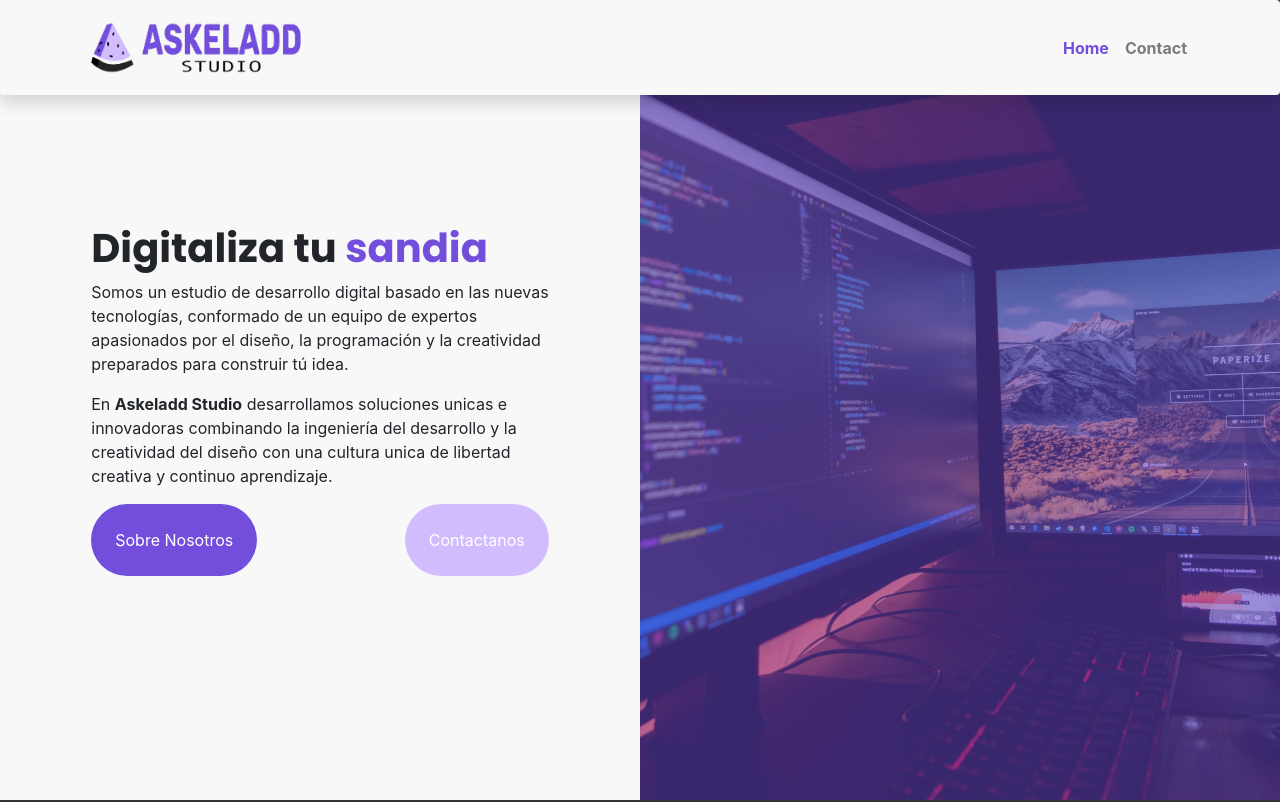
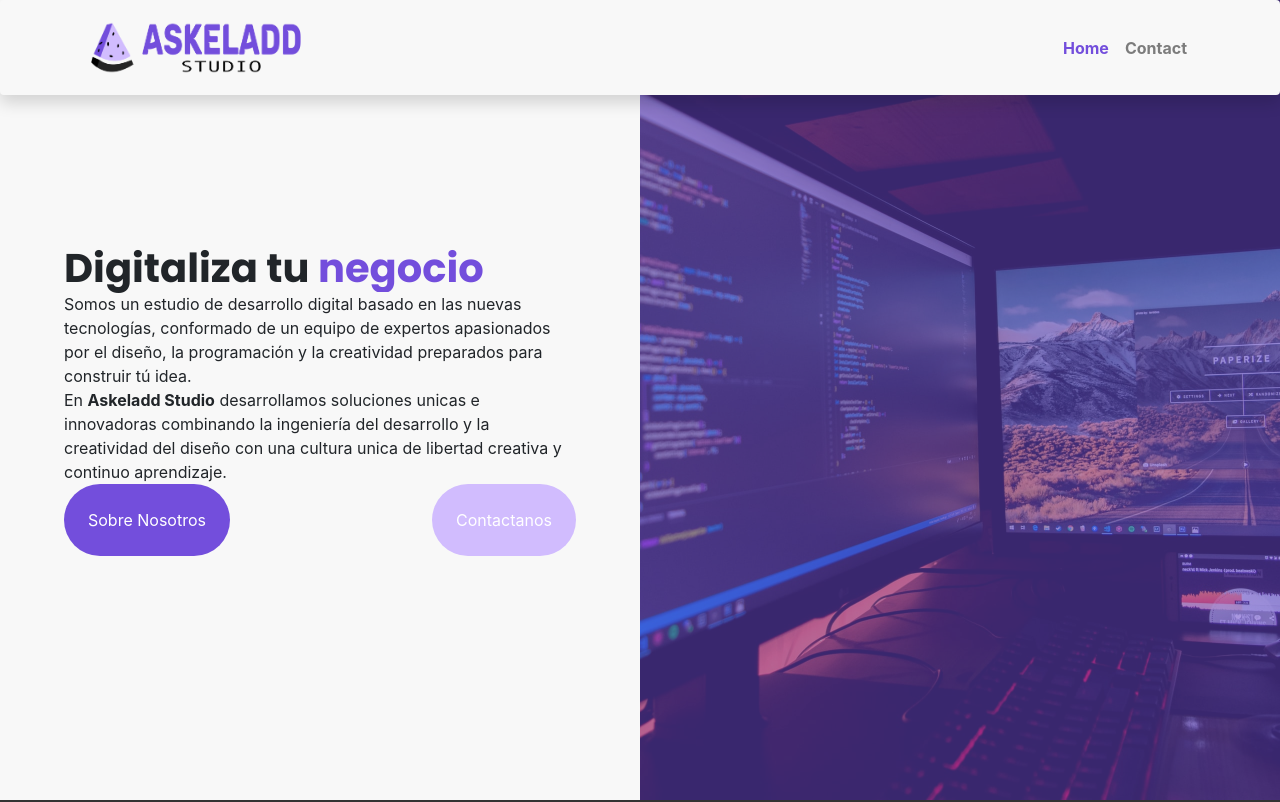
Before and after one commit to vrigna/askeladd-studio, a Vue app: page /#/ in a window 1280 px wide. Shown: the top 802 px of the page. Built offline with nearby package versions, Linux system fonts and the light colour scheme.

Commit message:
Se agregaron animaciones

```diff
--- a/package.json
+++ b/package.json
@@ -12,6 +12,7 @@
     "@fortawesome/free-brands-svg-icons": "^5.15.3",
     "@fortawesome/free-solid-svg-icons": "^5.15.3",
     "@fortawesome/vue-fontawesome": "^2.0.2",
+    "animate.css": "^4.1.1",
     "axios": "^0.21.1",
     "bootstrap-icons": "^1.5.0",
     "core-js": "^3.6.5",
--- a/src/App.vue
+++ b/src/App.vue
@@ -1,7 +1,13 @@
 <template>
   <div id="app">
     <Navbar />
-    <router-view/>
+    <transition
+      mode="out-in"
+      enter-active-class="animate__animated animate__fadeIn"
+      leave-active-class="animate__animated animate__fadeOut"
+    >
+      <router-view/>
+    </transition>
   </div>
 </template>
 
--- a/src/main.js
+++ b/src/main.js
@@ -3,6 +3,7 @@ import Vue from 'vue'
 import App from './App.vue'
 import router from './router'
 import store from './store'
+import 'animate.css'
 
 Vue.config.productionTip = false
 
--- a/src/views/Home.vue
+++ b/src/views/Home.vue
@@ -5,8 +5,17 @@
       <div class="bg-light">
         <div class="row min-vh-100 container-fluid m-0 p-0">
           <div class="col-lg-6 col-md-12 d-flex align-items-center">
-            <div class="mx-auto main__container">
-              <h1 class="font-weight-bold" style="font-family: Poppins">Digitaliza tu <span class=" text-primary">sandia</span></h1>
+            <div class="mx-auto main__container container-text">
+              <h1 class="font-weight-bold" style="font-family: Poppins">
+                Digitaliza tu
+                <div class="words">
+                  <span>sandia</span>
+                  <span>empresa</span>
+                  <span>negocio</span>
+                  <span>idea</span>
+                  <span>proyecto</span>
+                </div>
+              </h1>
               <p>Somos un estudio de desarrollo digital basado en las nuevas tecnologías, conformado de un equipo de expertos apasionados por el diseño, la programación y la creatividad preparados para construir tú idea.</p>
               <p>En <strong>Askeladd Studio</strong> desarrollamos soluciones unicas e innovadoras combinando la ingeniería del desarrollo y la creatividad del diseño con una cultura unica de libertad creativa y continuo aprendizaje.</p>
               <div class="d-md-flex justify-content-between">
@@ -94,4 +103,102 @@ export default {
   border-radius: 100px;
 }
 
+
+
+
+
+* {
+    margin: 0;
+    padding: 0;
+    box-sizing: border-box;
+}
+
+.container-text {
+    width: 80%;
+    margin: 0 auto;
+}
+
+h1 {
+    position: relative;
+    font-weight: bolder;
+}
+
+/* p {
+    font-size: 20px;
+    line-height: 30px;
+    padding-right: 150px;
+    padding-bottom: 15px;
+} */
+
+/* button {
+    padding: 15px 20px;
+    font-size: 20px;
+    background: #cc1;
+    border: none;
+    outline: none;
+    font-weight: bolder;
+    color: black;
+} */
+
+.words {
+    display: inline-block;
+    color: #734EDC;
+}
+
+.words span {
+    position: absolute;
+    top: 0;
+    opacity: 0;
+    overflow: hidden;
+    animation: change-text 10s linear infinite;
+}
+
+.words span:nth-child(1) {
+    animation-delay: 0s;
+}
+
+.words span:nth-child(2) {
+    animation-delay: 2s;
+}
+
+.words span:nth-child(3) {
+    animation-delay: 4s;
+}
+
+.words span:nth-child(4) {
+    animation-delay: 6s;
+}
+
+.words span:nth-child(5) {
+    animation-delay: 8s;
+}
+
+@keyframes change-text {
+    0% {
+        opacity: 0;
+        transform: translateY(-50px);
+    }
+
+    2% {
+        opacity: 1;
+        transform: translateY(0px);
+    }
+
+    18% {
+        opacity: 1;
+        transform: translateY(0px);
+    }
+
+    20% {
+        opacity: 0;
+        transform: translateY(50px);
+    }
+
+    100% {
+        opacity: 0;
+        transform: translateY(50px);
+    }
+}
+
+
 </style>
```
Also changed, not shown: 1 other file (tests, documents, lock files or other folders).
